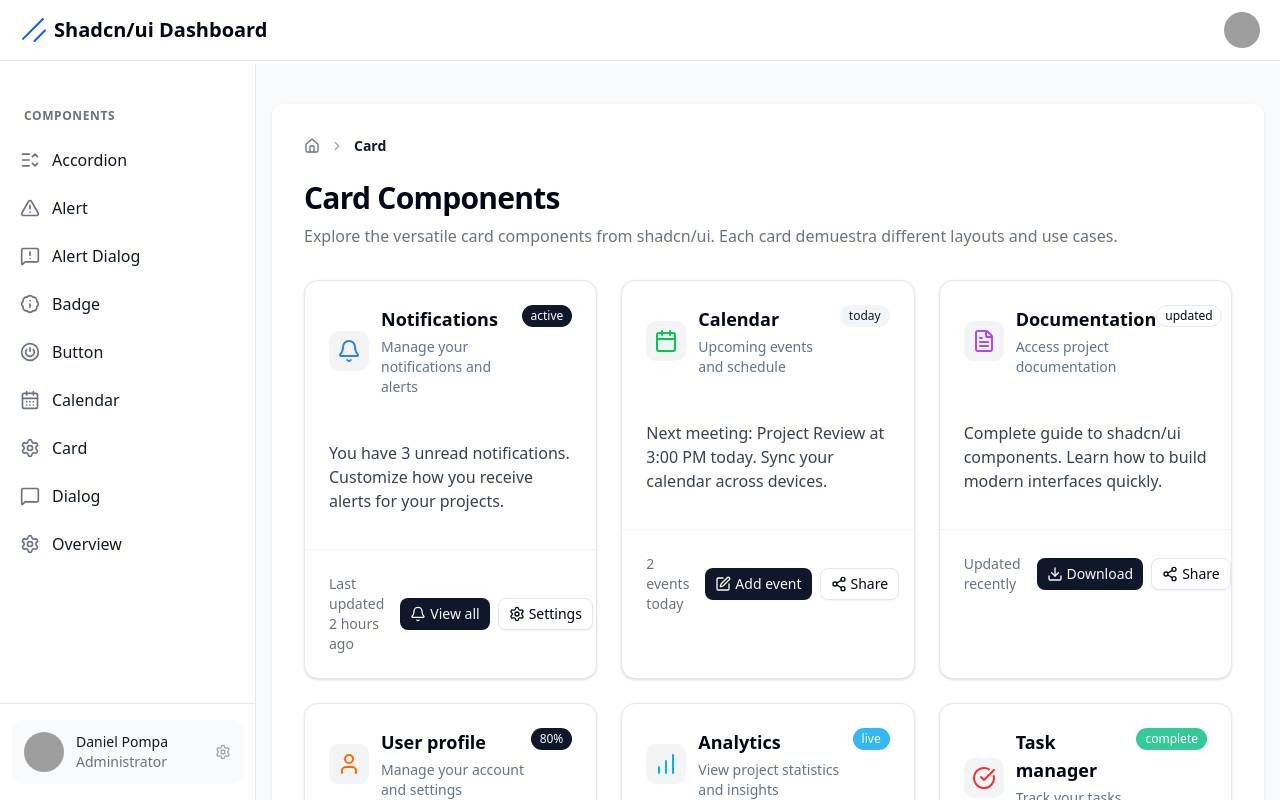
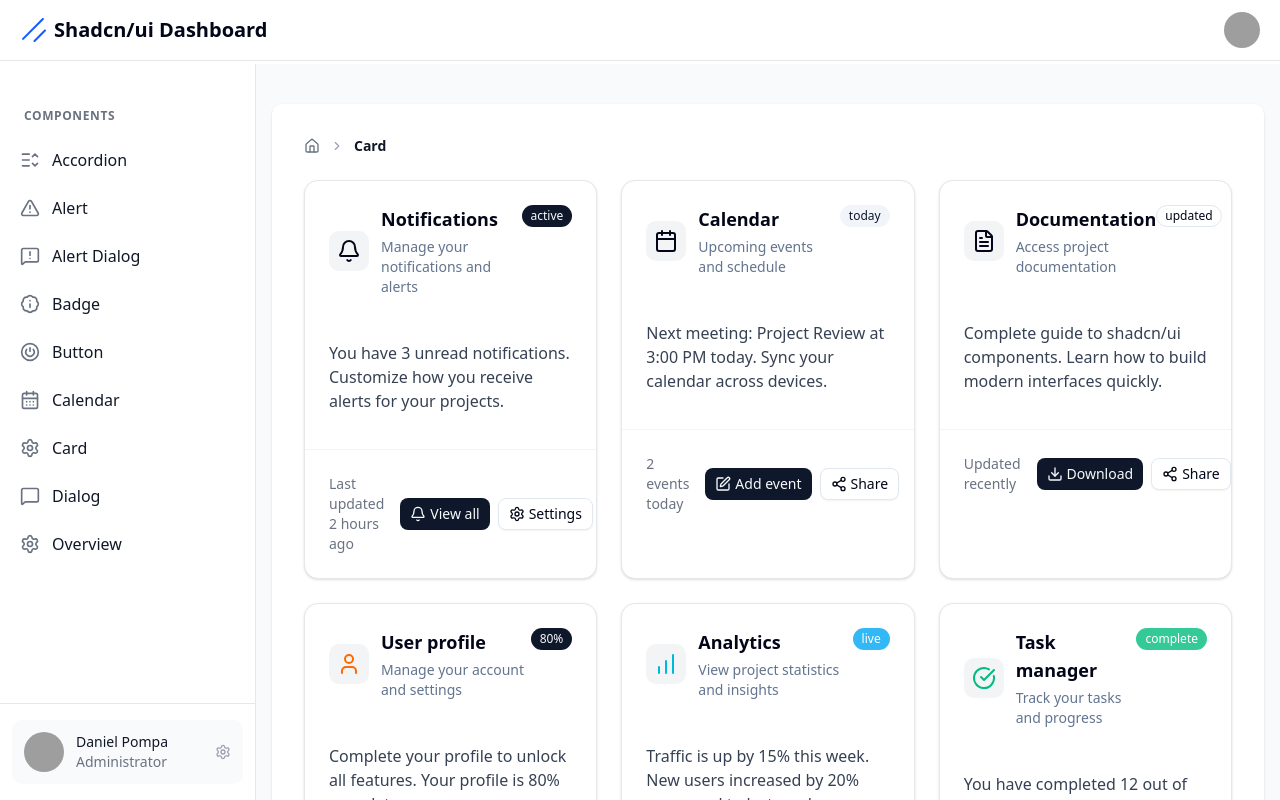
Before and after one commit to daniel-pompa/shadcn-ui-learning-sandbox, a Next.js app: page /dashboard/card in a window 1280 px wide. Built offline with nearby package versions, Linux system fonts and the light colour scheme; grey boxes are pictures that could not be loaded.

Commit message:
style(card): remove redundant page header

```diff
--- a/app/dashboard/card/page.tsx
+++ b/app/dashboard/card/page.tsx
@@ -54,7 +54,7 @@
       id: 1,
       title: 'Notifications',
       description: 'Manage your notifications and alerts',
-      icon: <Bell className='h-6 w-6 text-blue-500' />,
+      icon: <Bell className='h-6 w-6' />,
       content:
         'You have 3 unread notifications. Customize how you receive alerts for your projects.',
       footerText: 'Last updated 2 hours ago',
@@ -68,7 +68,7 @@
       id: 2,
       title: 'Calendar',
       description: 'Upcoming events and schedule',
-      icon: <Calendar className='h-6 w-6 text-green-500' />,
+      icon: <Calendar className='h-6 w-6' />,
       content:
         'Next meeting: Project Review at 3:00 PM today. Sync your calendar across devices.',
       footerText: '2 events today',
@@ -82,7 +82,7 @@
       id: 3,
       title: 'Documentation',
       description: 'Access project documentation',
-      icon: <FileText className='h-6 w-6 text-purple-500' />,
+      icon: <FileText className='h-6 w-6' />,
       content:
         'Complete guide to shadcn/ui components. Learn how to build modern interfaces quickly.',
       footerText: 'Updated recently',
@@ -128,7 +128,7 @@
       id: 6,
       title: 'Task manager',
       description: 'Track your tasks and progress',
-      icon: <CheckCircle className='h-6 w-6 text-red-500' />,
+      icon: <CheckCircle className='h-6 w-6 text-emerald-500' />,
       content: 'You have completed 12 out of 15 tasks this week. Great progress!',
       footerText: '3 tasks remaining',
       actions: [
@@ -145,14 +145,6 @@
 
   return (
     <>
-      <div className='mb-8'>
-        <h1 className='text-3xl font-bold tracking-tight'>Card Components</h1>
-        <p className='text-gray-500 mt-2'>
-          Explore the versatile card components from shadcn/ui. Each card demuestra
-          different layouts and use cases.
-        </p>
-      </div>
-
       <div className='grid md:grid-cols-2 lg:grid-cols-3 gap-6'>
         {demoCards.map(card => (
           <Card
@@ -168,7 +160,6 @@
                     <CardDescription className='mt-1'>{card.description}</CardDescription>
                   </div>
                 </div>
-                {/* Ajuste realizado: Usamos el componente Badge con su variante correspondiente */}
                 {card.badge && (
                   <Badge variant={card.badge.variant}>{card.badge.text}</Badge>
                 )}
```
